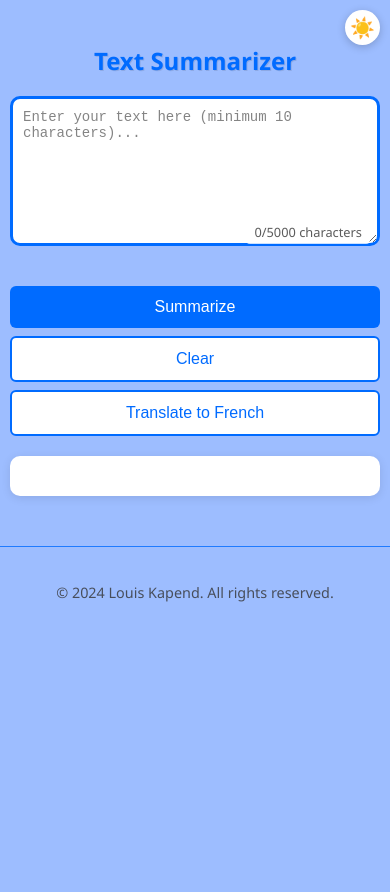
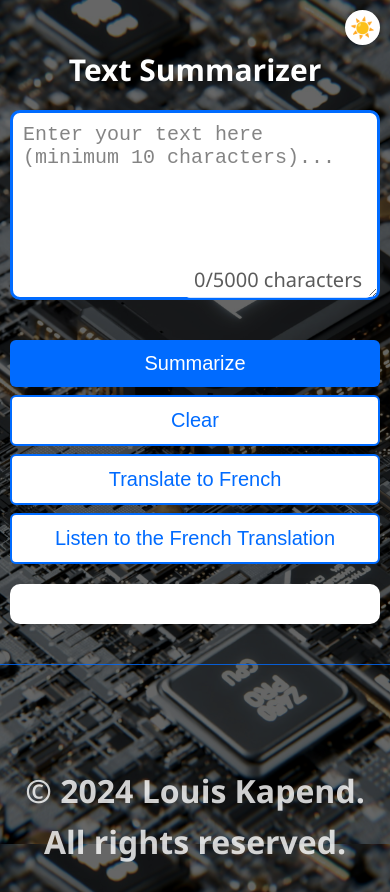
Before and after one commit to Lint2016/AI-powered-summarizer, a plain HTML site: page index.html in a window 390 px wide. Before the commit the page ends 860 px from the top, so only its background shows below. Drawn offline with Linux system fonts and the light colour scheme; some packages are replaced by stand-ins of ours; a script that the page names is missing.

Commit message:
background image added

```diff
--- a/index.html
+++ b/index.html
@@ -30,6 +30,7 @@
             <button id="summarizeButton" class="primary-btn">Summarize</button>
             <button id="summarizeButtonClear" class="secondary-btn">Clear</button>
             <button id="summarizeButtonTranslate" class="secondary-btn">Translate to French</button>
+            <button id="frenchAudio" class="secondary-btn">Listen to the French Translation</button>
         </div>
 
         <div id="result" class="result-container"></div>
--- a/style.css
+++ b/style.css
@@ -27,6 +27,11 @@ html, body {
 }
 
 body {
+    background-image: linear-gradient(rgba(0, 0, 0, 0.6), rgba(0, 0, 0, 0.6)), url('image/aiImage.jpg');
+    background-position: center;
+    background-repeat: no-repeat;
+    background-size: cover;
+    background-attachment: fixed;
     font-family: 'Segoe UI', Tahoma, Geneva, Verdana, sans-serif;
     background-color: var(--background-color);
     color: var(--text-color);
@@ -84,11 +89,12 @@ body {
     max-width: 800px;
     margin: 2rem auto;
     padding: 20px;
+
 }
 
 h1 {
     text-align: center;
-    color: var(--primary-color);
+    color: white;
     text-shadow: 1px 1px rgba(0, 0, 0, 0.1);
     margin-bottom: 2rem;
 }
@@ -268,7 +274,12 @@ button:disabled {
     opacity: 0.8;
     transition: opacity 0.3s ease;
 }
-
+.footer p {
+    margin: 0;
+    font-weight: bold;
+    color: white;
+    font-size: 1.4rem;
+}
 .footer:hover {
     opacity: 1;
 }
@@ -281,7 +292,7 @@ button:disabled {
     }
 
     textarea {
-        height: 150px;
+        height: 190px;
         width: 100%;
         margin-right: 0;
         font-size: 14px;
@@ -312,7 +323,8 @@ button:disabled {
     }
 
     h1 {
-        font-size: 24px;
+        font-size: 30px;
+        color: white;
         margin-bottom: 1rem;
     }
 
@@ -321,4 +333,23 @@ button:disabled {
     .secondary-btn {
         width: 100%;
     }
+    .footer p {
+        font-size: 2rem;
+        margin: 0;
+        color:white;
+        padding-bottom: 5px;
+    }
+    .footer {
+        margin-top: 30px;
+        padding-top: 100px;
+    }
+    button{
+        font-size: 20px;
+    }
+   #inputText{
+    font-size: 20px;
+   }
+   #charCount{
+    font-size: 20px;
+   }
 }
```
Also changed, not shown: image/aiImage.jpg (added).
